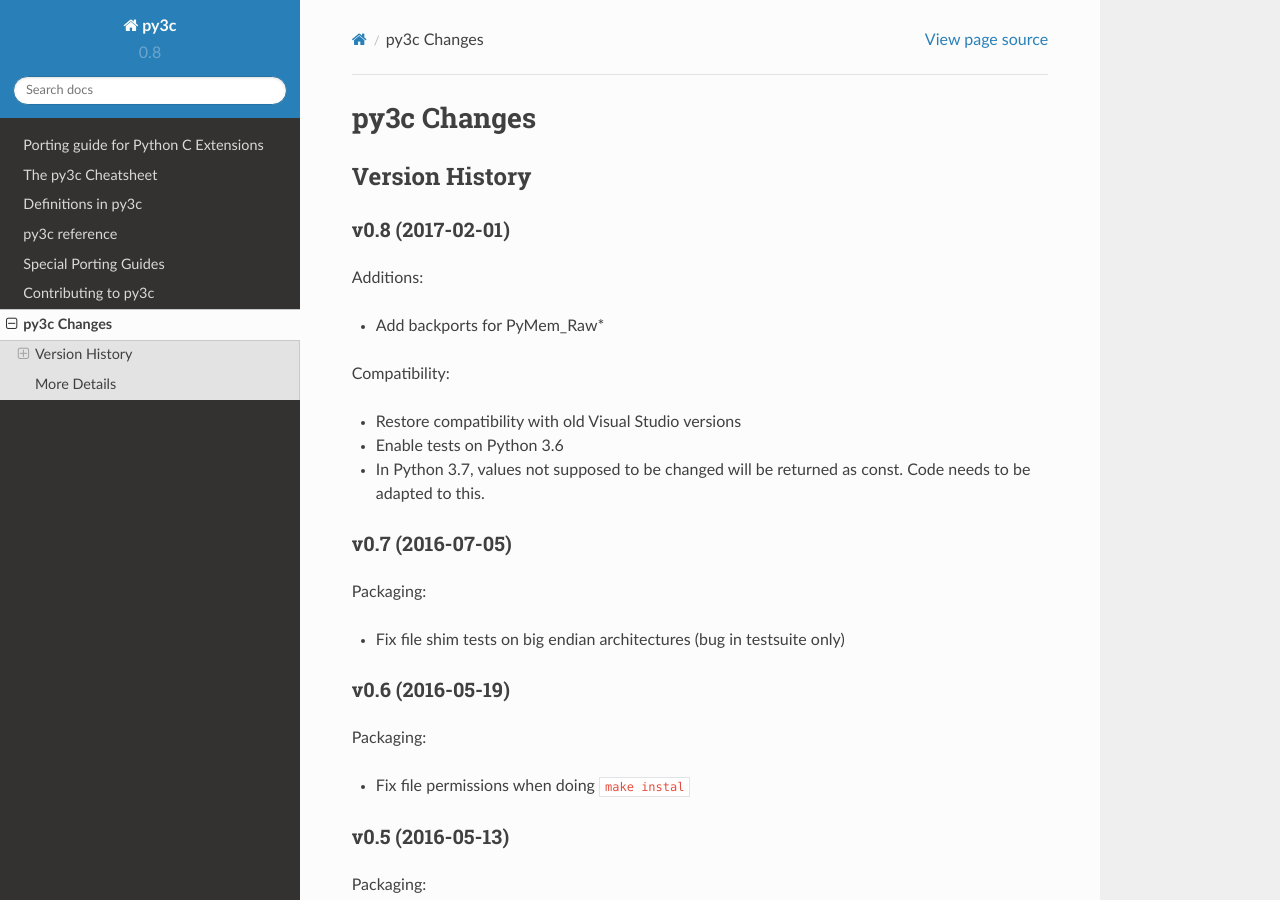
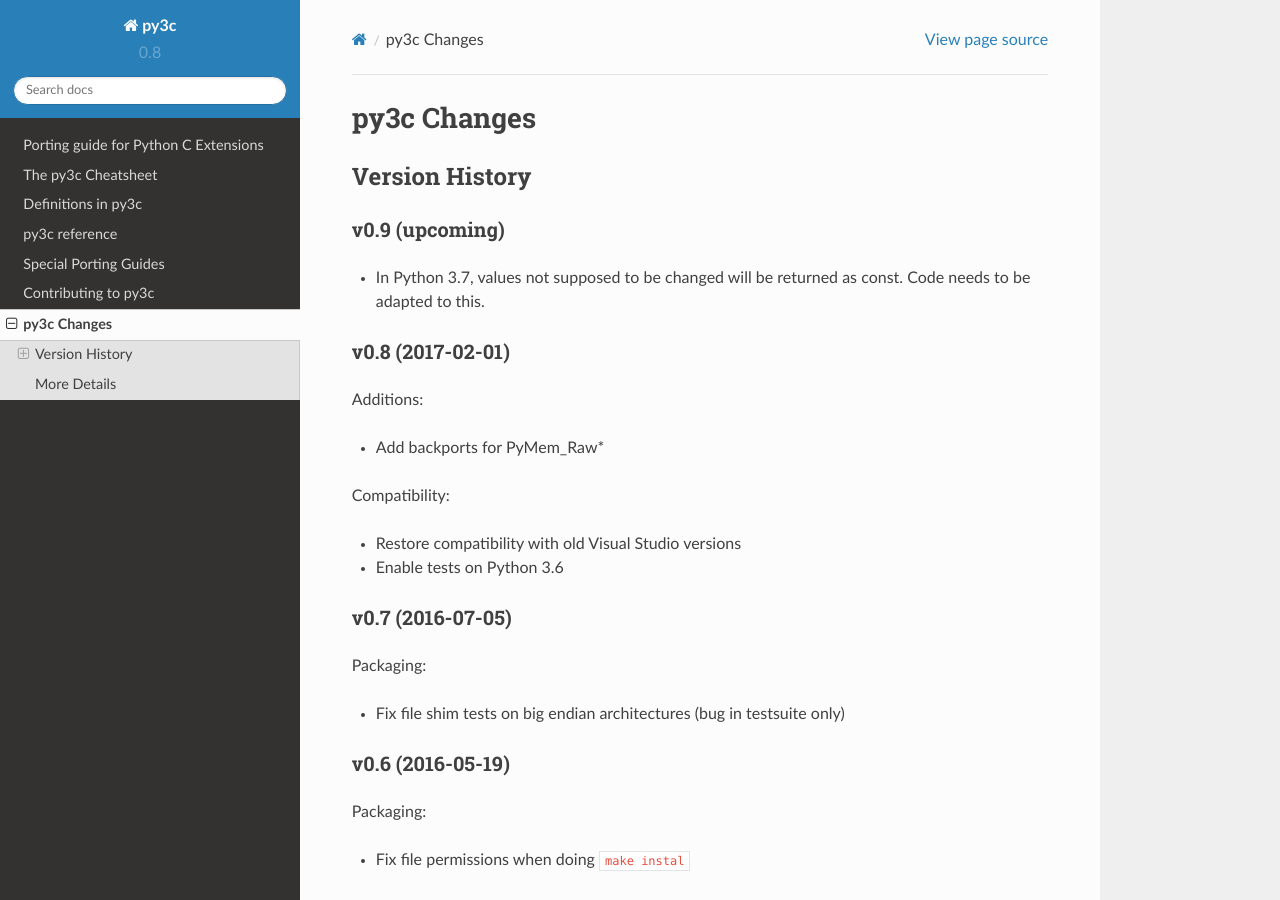
Before and after one commit to encukou/py3c, a Sphinx documentation site: the page built from doc/source/changelog.rst, in a window 1280 px wide and 900 px high. Built offline with Sphinx 7.4.7 and the Read the Docs theme 2.0.0, drawn with Linux system fonts in a browser that asks for light colours; some of the changed lines change nothing that is shown.

Commit message:
assign new changelog message to correct version

```diff
--- a/doc/source/changelog.rst
+++ b/doc/source/changelog.rst
@@ -6,6 +6,13 @@
 
 Version History
 ===============
+
+v0.9 (upcoming)
+---------------
+
+* In Python 3.7, values not supposed to be changed will be returned as const.
+  Code needs to be adapted to this.
+
 
 v0.8 (2017-02-01)
 -----------------
@@ -18,8 +25,6 @@
 
 * Restore compatibility with old Visual Studio versions
 * Enable tests on Python 3.6
-* In Python 3.7, values not supposed to be changed will be returned as const.
-  Code needs to be adapted to this.
 
 
 v0.7 (2016-07-05)
```
